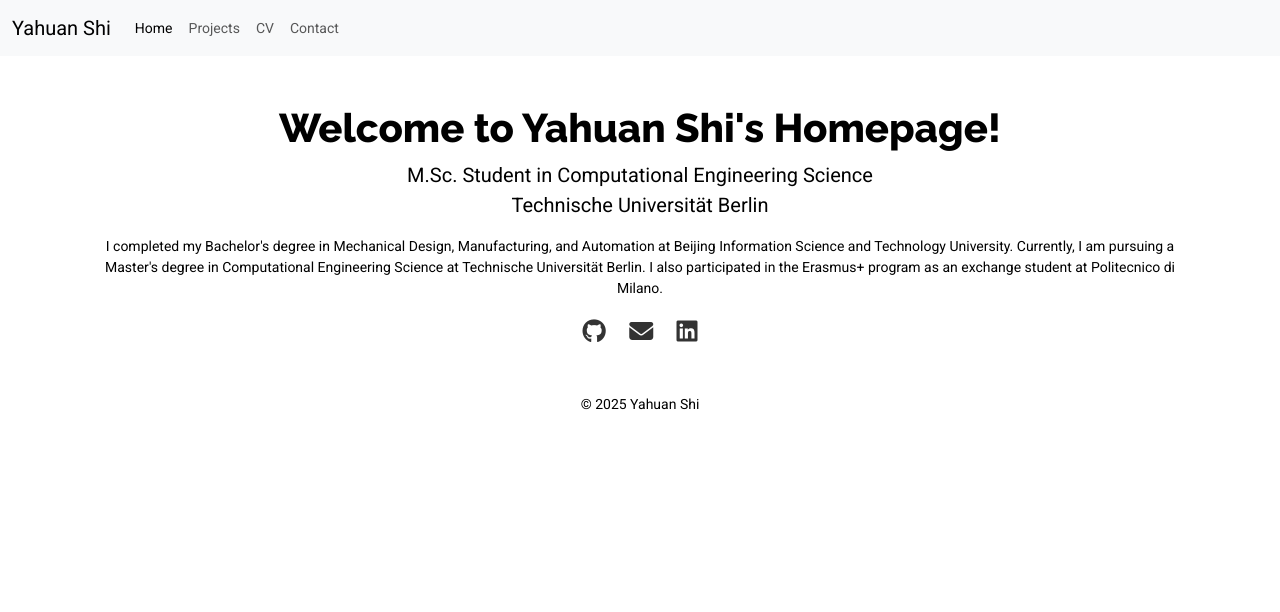
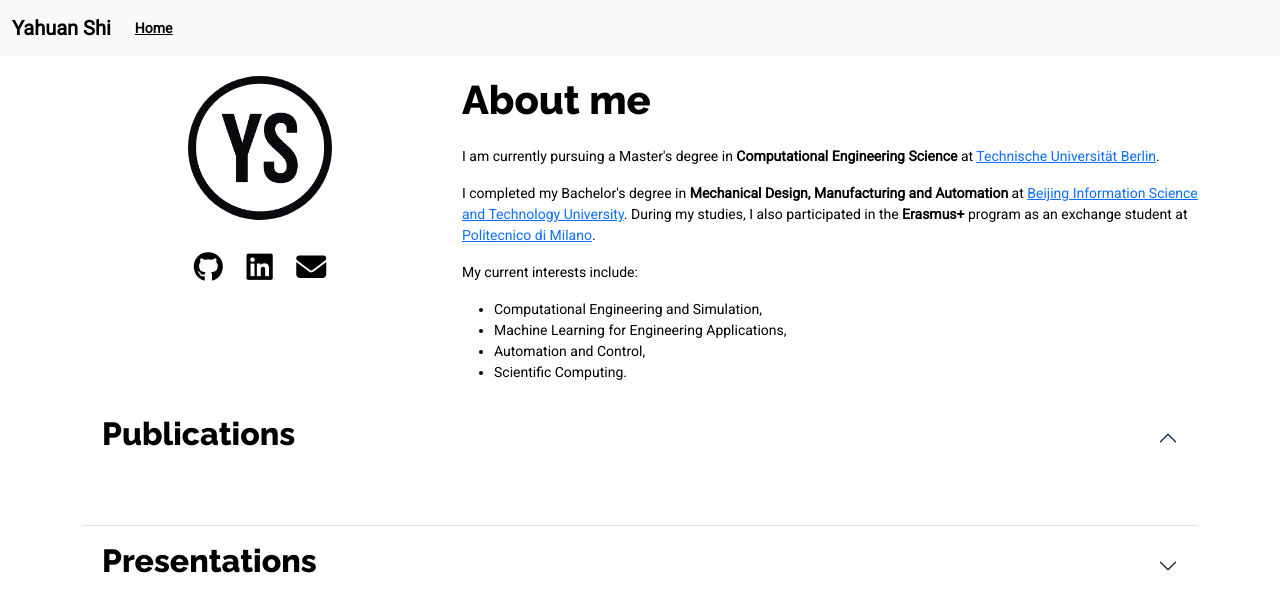
Before and after one commit to YahuanShi/Yahuan-Shi.github.io, a plain HTML site: page index.html in a window 1280 px wide. Drawn offline with nearby package versions, Linux system fonts and the light colour scheme.

Commit message:
Clean up structure, update homepage and CV, remove extra pages

```diff
--- a/index.html
+++ b/index.html
@@ -1,14 +1,17 @@
 <!DOCTYPE html>
+
 <html lang="en">
 <head>
-  <title>Yahuan Shi | Computational Engineering Science</title>
+  <title>Yahuan Shi</title>
   <meta charset="utf-8">
   <meta name="viewport" content="width=device-width, initial-scale=1">
-  <link href="https://cdn.jsdelivr.net/npm/bootstrap@5.3.2/dist/css/bootstrap.min.css" rel="stylesheet">
-  <link href='https://fonts.googleapis.com/css2?family=Raleway:wght@800&family=Roboto&display=swap' rel='stylesheet'>
+  <link href="https://cdn.jsdelivr.net/npm/bootstrap@5.3.2/dist/css/bootstrap.min.css" rel="stylesheet" crossorigin="anonymous">
+  <link href='https://fonts.googleapis.com/css2?family=Raleway:wght@800&family=Roboto&display=swap' rel='stylesheet' type='text/css'>
   <link rel="stylesheet" href="styles.css">
+  <link rel="icon" type="image/x-icon" href="img/icons/YS.png">
   <link rel="stylesheet" href="https://cdnjs.cloudflare.com/ajax/libs/font-awesome/6.5.0/css/all.min.css">
 
+  <!-- Google tag (gtag.js) -->
   <script async src="https://www.googletagmanager.com/gtag/js?id=G-T9MRZ641Z4"></script>
   <script>
     window.dataLayer = window.dataLayer || [];
@@ -17,46 +20,119 @@
     gtag('config', 'G-T9MRZ641Z4');
   </script>
 </head>
+
 <body>
+    <script src="https://cdn.jsdelivr.net/npm/bootstrap@5.3.2/dist/js/bootstrap.bundle.min.js" crossorigin="anonymous"></script>
+    <script src="script_links.js"></script>
+    <script src="resources/publications.js"></script>
+    <script src="populate_publications.js"></script>
+    <script src="populate_presentations.js"></script>
 
     <!-- NAVBAR -->
     <nav class="navbar navbar-expand-lg navbar-light bg-light">
     <div class="container-fluid">
-        <a class="navbar-brand" href="index.html">Yahuan Shi</a>
-        <button class="navbar-toggler" type="button" data-bs-toggle="collapse" data-bs-target="#navbarNavAltMarkup">
+        <!-- BRAND -->
+        <a class="navbar-brand" href="#">Yahuan Shi</a>
+        <!-- TOGGLE -->
+        <button class="navbar-toggler" type="button" data-toggle="collapse" data-target="#navbarNavAltMarkup" aria-controls="navbarNavAltMarkup" aria-expanded="false" aria-label="Toggle navigation">
         <span class="navbar-toggler-icon"></span>
         </button>
+
         <div class="collapse navbar-collapse" id="navbarNavAltMarkup">
         <div class="navbar-nav">
-                <a class="nav-item nav-link active" href="index.html">Home</a>
-                <a class="nav-item nav-link" href="projects.html">Projects</a>
-                <a class="nav-item nav-link" href="cv.html">CV</a>
-                <a class="nav-item nav-link" href="contact.html">Contact</a>
+          <a class="nav-item nav-link active" href="#">Home</a>
+          <!-- <a class="nav-item nav-link" href="#panel_publications">Publications</a>
+          <a class="nav-item nav-link" href="#panel_presentations">Presentations</a>
+          <a class="nav-item nav-link" href="cv.html">CV</a> -->
         </div>
         </div>
     </div>
 </nav>
 
-<!-- MAIN CONTENT -->
-<div class="container mt-5 text-center">
-    <h1>Welcome to Yahuan Shi's Homepage!</h1>
-    <p class="lead">M.Sc. Student in Computational Engineering Science<br>Technische Universität Berlin</p>
+  <!-- MAIN -->
+  <div class="container">
 
-    <p>I completed my Bachelor's degree in Mechanical Design, Manufacturing, and Automation at Beijing Information Science and Technology University. Currently, I am pursuing a Master's degree in Computational Engineering Science at Technische Universität Berlin. I also participated in the Erasmus+ program as an exchange student at Politecnico di Milano.</p>
+      <!-- ABOUT ME -->
+        <div class="row">
 
-    <!-- Social links -->
+            <!-- Left column -->
+            <div class="col-md-4 text-center">
+                <img class="img-responsive" src="img/face/face.png" alt="" style="height: 18vh;"><br>
+
                 <ul class="social-links">
-        <li><a href="https://github.com/yahuan-shi" target="_blank"><i class="fab fa-github"></i></a></li>
-        <li><a href="mailto:yahuan.shi@gmail.com"><i class="fas fa-envelope"></i></a></li>
-        <li><a href="http://linkedin.com/in/yahuan-shi-305589132" target="_blank"><i class="fab fa-linkedin"></i></a></li>
+                  <!-- GitHub -->
+                  <li><a href="https://github.com/yahuan-shi" target="_blank"><i class="fab fa-github fa-lg"></i></a></li>
+                  <!-- LinkedIn -->
+                  <li><a href="http://linkedin.com/in/yahuan-shi-305589132" target="_blank"><i class="fab fa-linkedin fa-lg"></i></a></li>
+                  <!-- Email -->
+                  <li><a href="mailto:yahuan.shi@gmail.com"><i class="fas fa-envelope fa-lg"></i></a></li>
                 </ul>
             </div>
 
-<!-- FOOTER -->
-<footer class="text-center mt-5 mb-3">
-    <p>© 2025 Yahuan Shi</p>
-</footer>
+            <!-- Right column -->
+            <div class="col-md-8" id="about-me">
+                <h1>About me</h1>
 
-<script src="https://cdn.jsdelivr.net/npm/bootstrap@5.3.2/dist/js/bootstrap.bundle.min.js"></script>
+                <div style="margin-top:3%;">
+                    <p>
+                        I am currently pursuing a Master's degree in <strong>Computational Engineering Science</strong> at <a href="https://www.tu.berlin/en/" target="_blank">Technische Universität Berlin</a>.
+                    </p>
+                    <p>
+                        I completed my Bachelor's degree in <strong>Mechanical Design, Manufacturing and Automation</strong> at <a href="https://www.bistu.edu.cn/" target="_blank">Beijing Information Science and Technology University</a>.
+                        During my studies, I also participated in the <strong>Erasmus+</strong> program as an exchange student at <a href="https://www.polimi.it/en" target="_blank">Politecnico di Milano</a>.
+                    </p>
+                    <p>
+                        My current interests include:
+                        <ul>
+                          <li>Computational Engineering and Simulation,</li>
+                          <li>Machine Learning for Engineering Applications,</li>
+                          <li>Automation and Control,</li>
+                          <li>Scientific Computing.</li>
+                        </ul>
+                    </p>
+                </div>
+            </div>
+        </div>
+        <!-- <hr> HORIZONTAL RULE -->
+
+
+        <div class="row">
+
+        <div class="accordion accordion-flush" id="accordion">
+            <div class="accordion-item" id="panel_publications">
+              <h2 class="accordion-header" id="panelsStayOpen-headingOne">
+                <button class="accordion-button" type="button" data-bs-toggle="collapse" data-bs-target="#panelsStayOpen-collapseOne" aria-expanded="true" aria-controls="panelsStayOpen-collapseOne">
+                  <h2>Publications</h2>
+                </button>
+              </h2>
+              <div id="panelsStayOpen-collapseOne" class="accordion-collapse collapse show" aria-labelledby="panelsStayOpen-headingOne">
+                <div class="accordion-body">
+                    <ul id="publications">
+                        <!-- No publications yet -->
+                    </ul>
+                </div>
+              </div>
+            </div>
+
+            <div class="accordion-item" id="panel_presentations">
+              <h2 class="accordion-header" id="panelsStayOpen-headingTwo">
+                <button class="accordion-button collapsed" type="button" data-bs-toggle="collapse" data-bs-target="#panelsStayOpen-collapseTwo" aria-expanded="false" aria-controls="panelsStayOpen-collapseTwo">
+                  <h2>Presentations</h2>
+                </button>
+              </h2>
+              <div id="panelsStayOpen-collapseTwo" class="accordion-collapse collapse" aria-labelledby="panelsStayOpen-headingTwo">
+                <div class="accordion-body">
+                    <ul id="presentations">
+                        <!-- No presentations yet -->
+                    </ul>
+                </div>
+              </div>
+            </div>
+
+        </div> <!-- ACCORDION -->
+        </div> <!-- ROW -->
+
+    </div> <!-- CONTAINER -->
+
 </body>
 </html>
--- a/styles.css
+++ b/styles.css
@@ -1,37 +1,63 @@
+/* General */
+
 body {
     font-family: 'Roboto', sans-serif;
     font-size: 14px;
     font-weight: normal;
     color: #000;
+    background-color: #fff;
 }
 
 h1, h2, h3, h4, h5, h6 {
     font-family: 'Raleway', sans-serif;
+    color: #000;
 }
 
-/* Social Links using Font Awesome */
+/* Navbar */
+
+.navbar {
+    margin-bottom: 20px;
+}
+
+.navbar-brand {
+    font-weight: bold;
+    font-size: 20px;
+}
+
+.navbar-nav .nav-link {
+    font-weight: bold;
+    color: #000 !important;
+}
+
+.navbar-nav .nav-link.active {
+    text-decoration: underline;
+}
+
+/* Social Links */
+
 .social-links {
     list-style: none;
-    padding: 0px;
+    padding: 0;
     margin: 20px auto;
 }
 
 .social-links li {
-    display: inline;
+    display: inline-block;
     margin: 10px;
 }
 
-.social-links i {
-    color: #333;
+.social-links a {
+    color: #000;
+    font-size: 24px;
     transition: color 0.3s ease;
-    font-size: 24px; /* 你可以调整图标大小 */
 }
 
-.social-links i:hover {
-    color: #0077b5; /* LinkedIn 蓝色，GitHub 黑色，Email 默认可以改 */
+.social-links a:hover {
+    color: #007bff; /* Bootstrap blue */
 }
 
 /* Publications */
+
 #publications li {
     list-style: none;
 }
@@ -44,12 +70,12 @@ h1, h2, h3, h4, h5, h6 {
     font-weight: bold;
 }
 
-#publications .author-me {
+#publications author-me {
     text-decoration: underline dotted;
 }
 
 #publications .links li {
-    padding: .1em 0px;
+    padding: 0.1em 0;
 }
 
 .absBox, .bibBox {
@@ -85,6 +111,7 @@ h1, h2, h3, h4, h5, h6 {
 }
 
 /* Presentations */
+
 #presentations li {
     list-style: none;
 }
@@ -97,7 +124,8 @@ h1, h2, h3, h4, h5, h6 {
     font-weight: bold;
 }
 
-/* Accordion customization */
+/* Accordion */
+
 .accordion-button {
     color: #000;
     background-color: #fff;
@@ -109,8 +137,15 @@ h1, h2, h3, h4, h5, h6 {
     border-width: 0;
 }
 
-.accordion-button:focus {
-    border-color: #FFF;
+.accordion-button:focus, .accordion-button:not(.focus) {
+    border-color: #fff;
     outline: 0;
-    box-shadow: 0 0 0 0 #FFF;
+    box-shadow: 0 0 0 0 #fff;
 }
+
+/* Image styles */
+
+img.img-responsive {
+    border-radius: 50%; /* Circle face image */
+    object-fit: cover;
+}
```
Also changed, not shown: contact.html (deleted, +0 -54 lines), cv.html (+27 -13 lines), projects.html (deleted, +0 -56 lines), img/face/face.png (added), img/icons/YS.png (added), 2 other files. Lines whose indentation alone changed are shown as unchanged.
